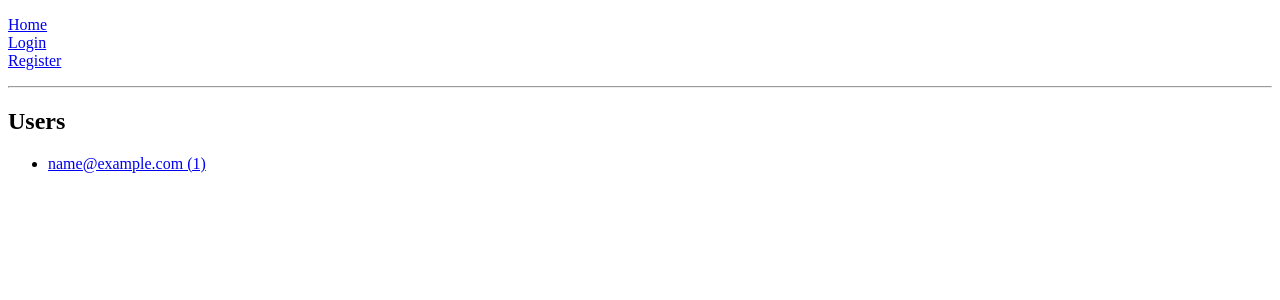
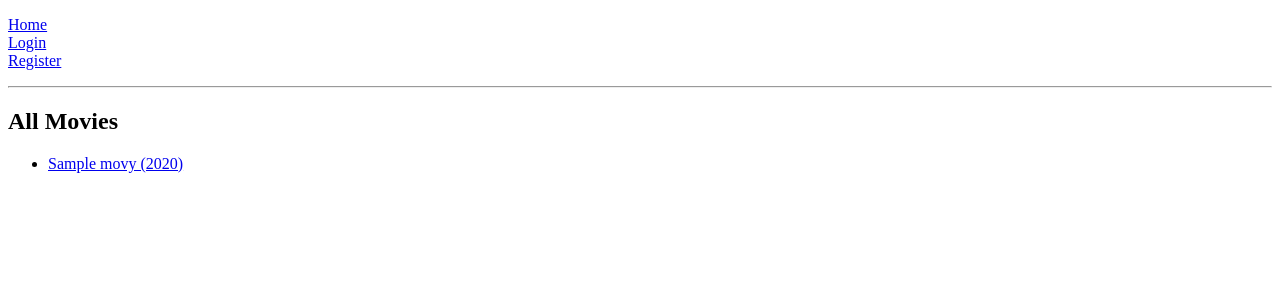
Before and after one commit to geekshe/L.ratings, a Flask app: template templates/movie_list.html in a window 1280 px wide. Shown: the top 300 px of the page. Run offline with Flask 2, Linux system fonts and the light colour scheme; the template is opened without the code that fills it: values that come from a table or form of the project are taken from there, others are empty; tables that the repository leaves empty hold one stand-in row (values such as "Sample post").

Commit message:
Completed movie list page with query and sort.

```diff
--- a/server.py
+++ b/server.py
@@ -23,21 +23,32 @@ app.jinja_env.undefined = StrictUndefined
 @app.route('/')
 def index():
     """Homepage."""
-    a = jsonify([1,3])
+    a = jsonify([1, 3])
     return render_template("homepage.html")
+
 
 @app.route('/users')
 def user_list():
-    """Show list of users."""
+    """Show list of all users."""
 
     users = User.query.all()
     return render_template("user_list.html", users=users)
+
+
+@app.route('/movies')
+def movie_list():
+    """Show list of all movies."""
+
+    movies = Movie.query.order_by(Movie.title).all()
+    return render_template("movie_list.html", movies=movies)
+
 
 @app.route('/register', methods=["GET"])
 def display_registration():
     """Display register form"""
 
     return render_template("register_form.html")
+
 
 @app.route('/register', methods=["POST"])
 def process_registration():
@@ -64,11 +75,13 @@ def process_registration():
 
     return redirect("/login")
 
+
 @app.route('/login', methods=["GET"])
 def display_login():
     """Display login form"""
 
     return render_template('login_form.html')
+
 
 @app.route('/login', methods=["POST"])
 def log_in():
--- a/templates/movie_list.html
+++ b/templates/movie_list.html
@@ -1,12 +1,15 @@
 {% extends 'base.html' %}
 {% block content %}
 
-    <h2>Users</h2>
+    <h2>All Movies</h2>
     <ul>
-      {% for user in users %}
+      {% for movie in movies %}
           <li>
-              <a href="/users/{{ user.user_id }}">
-                {{ user.email }} ({{ user.user_id }})
+              <a href="/movies/{{ movie.title }}">
+                {{ movie.title }}
+                  {% if movie.released_at != None %}
+                    ({{ movie.released_at.year }})
+                  {% endif %}
               </a>
           </li>
       {% endfor %}
--- a/templates/user_list.html
+++ b/templates/user_list.html
@@ -1,7 +1,7 @@
 {% extends 'base.html' %}
 {% block content %}
 
-    <h2>Users</h2>
+    <h2>All Users</h2>
     <ul>
       {% for user in users %}
           <li>
```
